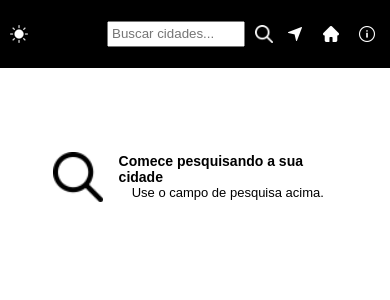
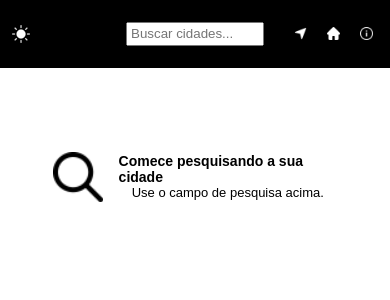
Before and after one commit to ryanhenrqq/RWeather, a React (Vite) app: page / in a window 390 px wide. Shown: the top 300 px of the page. Built offline with nearby package versions, Linux system fonts and the light colour scheme; no server answers.

Commit message:
ui: improved small screen responvivity

```diff
--- a/src/components/header/header.css
+++ b/src/components/header/header.css
@@ -95,15 +95,14 @@ header div{
         width: 8rem;
     }
     .middle-side-header img{
-        width: 18px;
-        height: 18px;
+        display: none;
     }
     .right-side-header{
         gap: 12px;
     }
     .right-side-header img{
-        width: 16px;
-        height: 16px;
+        width: 13px;
+        height: 13px;
         padding: 4px;
     }
 }
```
